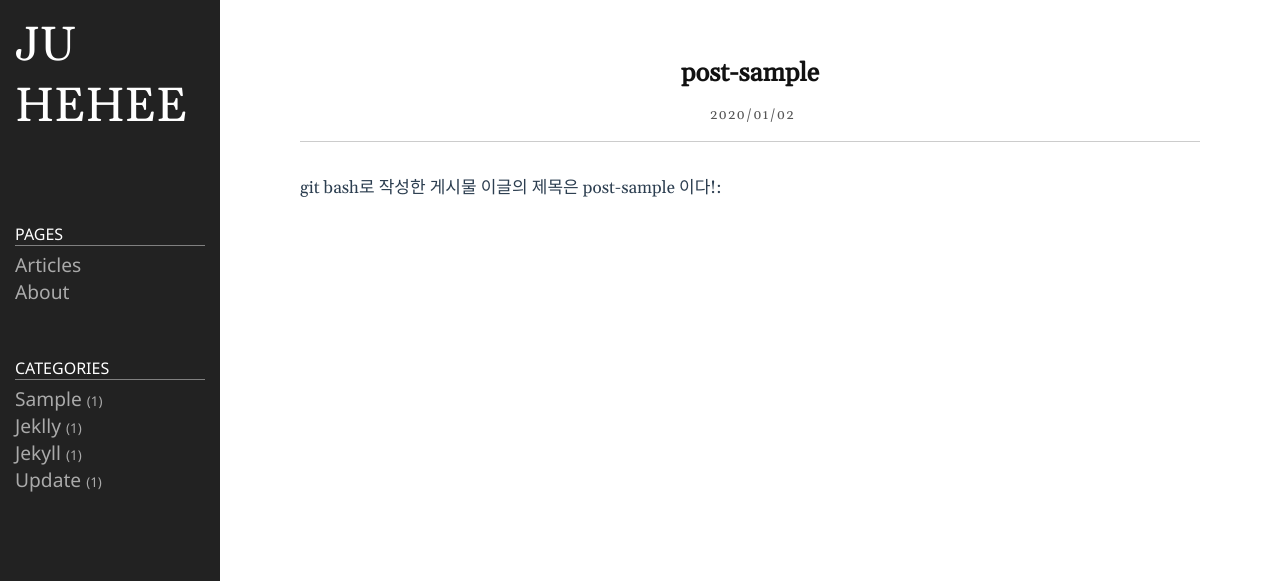
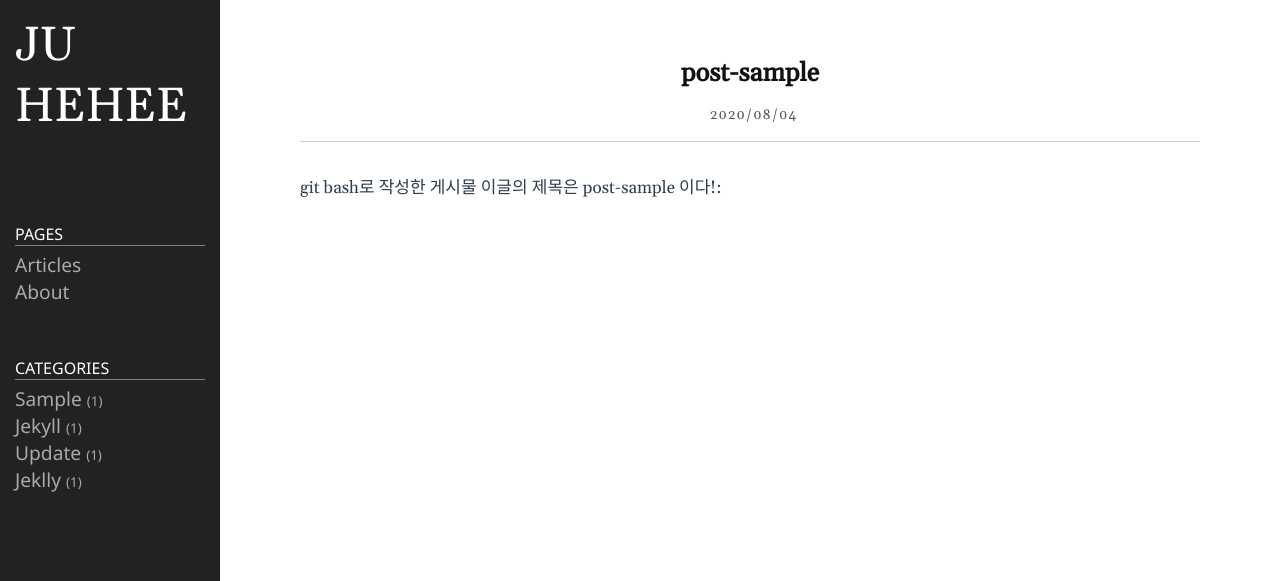
Before and after one commit to juhee2/juhee2.github.io, a Jekyll site: the page built from _posts/2020-08-04-gitbash_post.md, in a window 1280 px wide. Shown: the top 581 px of the page. Built offline with Jekyll 4.4.1, drawn with Linux system fonts in a browser that asks for light colours.

Commit message:
commit0804

```diff
--- a/_posts/2020-08-04-gitbash_post.md
+++ b/_posts/2020-08-04-gitbash_post.md
@@ -1,7 +1,7 @@
 ---
 layout: post
 title: post-sample
-date: 2020-01-02 19:20:23 +0900
+date: 2020-08-04 17:55:00 +0900
 category: jeklly
 ---
 
```
